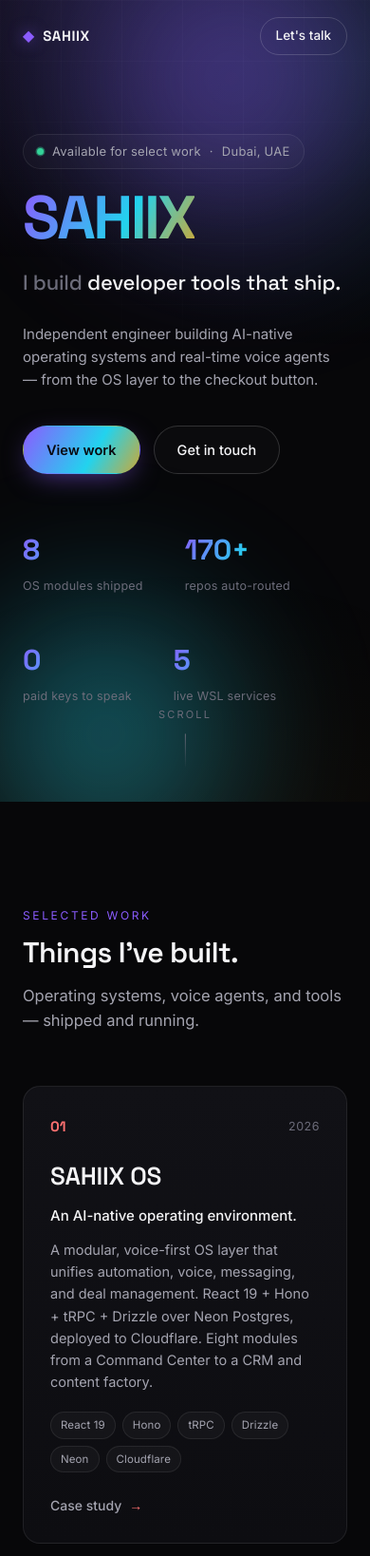
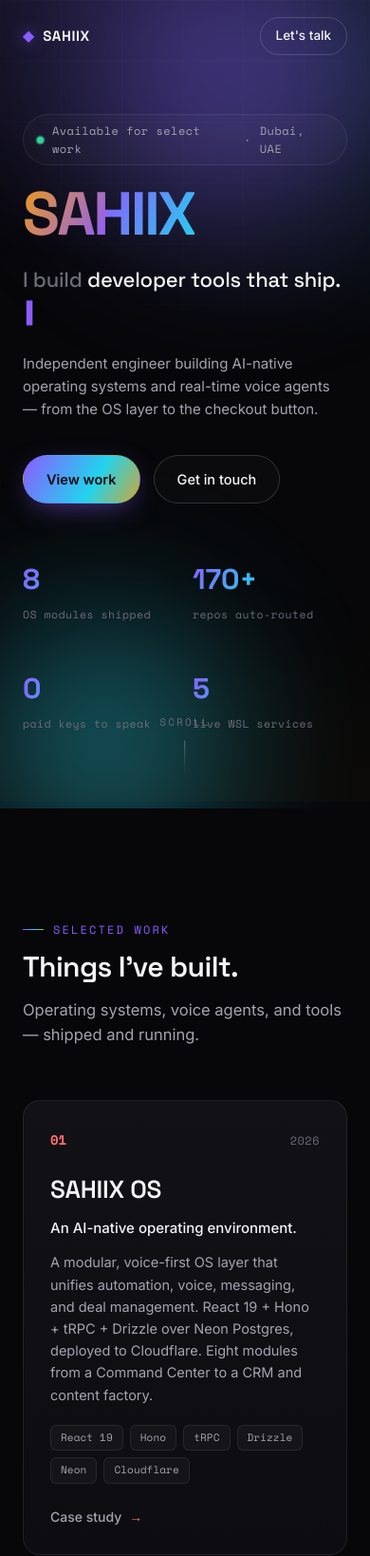
Before and after one commit to sahiixx/sahiix-portfolio, a website built with Vite: page index.html in a window 390 px wide. Shown: the top 1638 px of the page at 95% size. Built offline with nearby package versions, Linux system fonts and the light colour scheme.

Commit message:
Typography + animation polish pass
Add Space Mono as --mono accent for terminal-style technical labels (kickers, tags, index numbers, micro-labels, scroll-cue, detail-h, portrait mark). Fluid type-scale + shared easing tokens; text-wrap:balance + font-feature-settings on body. Motion: hero name gradient shimmer, blinking terminal caret after rotator, animated section-kicker marker, per-group staggered reveals, project-card accent top-line draw on hover, button sheen sweep, detail-view entrance. All guarded by prefers-reduced-motion. tsc clean, build green (+2KB css).

```diff
--- a/index.html
+++ b/index.html
@@ -48,7 +48,7 @@
     <link rel="preconnect" href="https://fonts.googleapis.com" />
     <link rel="preconnect" href="https://fonts.gstatic.com" crossorigin />
     <link
-      href="https://fonts.googleapis.com/css2?family=Inter:wght@400;500;600&family=Space+Grotesk:wght@500;600;700&display=swap"
+      href="https://fonts.googleapis.com/css2?family=Inter:wght@400;500;600;700&family=Space+Grotesk:wght@500;600;700&family=Space+Mono:wght@400;700&display=swap"
       rel="stylesheet"
     />
   </head>
--- a/src/main.ts
+++ b/src/main.ts
@@ -192,9 +192,13 @@
   },
   { threshold: 0.12, rootMargin: "0px 0px -8% 0px" },
 );
-document.querySelectorAll(".reveal").forEach((el, i) => {
-  // stagger within a group
-  (el as HTMLElement).style.transitionDelay = `${Math.min((i % 6) * 60, 360)}ms`;
+// stagger within each group — siblings share one delay sequence
+const groupIndex = new Map<ParentNode, number>();
+document.querySelectorAll(".reveal").forEach((el) => {
+  const parent = el.parentElement!;
+  const n = groupIndex.get(parent) ?? 0;
+  groupIndex.set(parent, n + 1);
+  (el as HTMLElement).style.transitionDelay = `${Math.min(n * 80, 480)}ms`;
   io.observe(el);
 });
 
--- a/src/style.css
+++ b/src/style.css
@@ -18,6 +18,21 @@
   --maxw: 1180px;
   --display: "Space Grotesk", system-ui, sans-serif;
   --body: "Inter", system-ui, sans-serif;
+  --mono: "Space Mono", ui-monospace, "SFMono-Regular", Menlo, monospace;
+
+  /* fluid type scale (clamp: min, fluid, max) */
+  --t-hero: clamp(64px, 13vw, 168px);
+  --t-display: clamp(30px, 5vw, 52px);
+  --t-rotator: clamp(22px, 4vw, 38px);
+  --t-lead: clamp(15px, 2vw, 18px);
+  --t-body: 16px;
+  --t-small: 14.5px;
+  --t-micro: 12px;
+
+  /* shared motion easing */
+  --ease-out: cubic-bezier(0.16, 1, 0.3, 1);
+  --ease-soft: cubic-bezier(0.2, 0.7, 0.2, 1);
+  --ease-spring: cubic-bezier(0.34, 1.56, 0.64, 1);
 }
 
 * { box-sizing: border-box; }
@@ -27,12 +42,14 @@
   background: var(--bg);
   color: var(--text);
   font-family: var(--body);
-  font-size: 16px;
+  font-size: var(--t-body);
   line-height: 1.6;
+  font-feature-settings: "ss01", "cv11";
   -webkit-font-smoothing: antialiased;
   text-rendering: optimizeLegibility;
   overflow-x: hidden;
 }
+h1, h2, h3 { text-wrap: balance; }
 /* ambient backdrop */
 body::before {
   content: "";
@@ -165,8 +182,9 @@
   display: inline-flex;
   align-items: center;
   gap: 9px;
-  font-size: 13px;
-  letter-spacing: 0.02em;
+  font-family: var(--mono);
+  font-size: 12px;
+  letter-spacing: 0.04em;
   color: var(--text-dim);
   margin: 0 0 22px;
   padding: 7px 14px;
@@ -191,24 +209,35 @@
 .hero-name {
   font-family: var(--display);
   font-weight: 700;
-  font-size: clamp(64px, 13vw, 168px);
+  font-size: var(--t-hero);
   line-height: 0.92;
   letter-spacing: -0.04em;
-  background: var(--grad);
+  background: linear-gradient(120deg, #8b5cff, #22d3ee, #f59e0b, #8b5cff);
+  background-size: 200% 100%;
   -webkit-background-clip: text;
   background-clip: text;
   color: transparent;
   display: inline-block;
+  animation: shimmer 9s linear infinite;
 }
+@keyframes shimmer { to { background-position: 200% 0; } }
 .hero-rotator {
   font-family: var(--display);
   font-weight: 500;
-  font-size: clamp(22px, 4vw, 38px);
+  font-size: var(--t-rotator);
   letter-spacing: -0.01em;
   margin: 0 0 24px;
   color: var(--text);
   min-height: 1.4em;
 }
+.hero-rotator::after {
+  content: "▍";
+  margin-left: 4px;
+  color: var(--accent);
+  font-weight: 400;
+  animation: blink 1.1s steps(1) infinite;
+}
+@keyframes blink { 0%, 50% { opacity: 1; } 50.01%, 100% { opacity: 0; } }
 .rotator-prefix { color: var(--text-faint); }
 .rotator-word {
   color: var(--text);
@@ -221,7 +250,7 @@
 
 .hero-tagline {
   max-width: 620px;
-  font-size: clamp(15px, 2vw, 18px);
+  font-size: var(--t-lead);
   color: var(--text-dim);
   margin: 0 0 36px;
 }
@@ -239,8 +268,20 @@
   border-radius: 999px;
   border: 1px solid transparent;
   cursor: pointer;
-  transition: transform 0.2s, background 0.2s, border-color 0.2s, box-shadow 0.2s;
+  position: relative;
+  overflow: hidden;
+  transition: transform 0.2s var(--ease-spring), background 0.2s, border-color 0.2s, box-shadow 0.2s;
 }
+.btn::after {
+  content: "";
+  position: absolute;
+  inset: 0;
+  background: linear-gradient(110deg, transparent 35%, rgba(255, 255, 255, 0.22) 50%, transparent 65%);
+  transform: translateX(-130%);
+  transition: transform 0.65s var(--ease-out);
+  pointer-events: none;
+}
+.btn:not(.btn-disabled):hover::after { transform: translateX(130%); }
 .btn-primary {
   background: var(--grad);
   color: #0a0a0f;
@@ -255,7 +296,7 @@
 .hero-stats { display: flex; gap: 44px; flex-wrap: wrap; }
 .stat { display: flex; flex-direction: column; gap: 4px; }
 .stat-value { font-family: var(--display); font-weight: 700; font-size: 30px; background: var(--grad); -webkit-background-clip: text; background-clip: text; color: transparent; }
-.stat-label { font-size: 12.5px; color: var(--text-faint); letter-spacing: 0.02em; }
+.stat-label { font-family: var(--mono); font-size: 11.5px; color: var(--text-faint); letter-spacing: 0.04em; }
 
 .scroll-cue {
   position: absolute;
@@ -266,6 +307,7 @@
   align-items: center;
   gap: 10px;
   font-size: 11px;
+  font-family: var(--mono);
   letter-spacing: 0.2em;
   text-transform: uppercase;
   color: var(--text-faint);
@@ -281,16 +323,29 @@
 }
 .section-head { margin-bottom: 56px; max-width: 640px; }
 .section-kicker {
+  display: inline-flex;
+  align-items: center;
+  gap: 10px;
+  font-family: var(--mono);
   font-size: 12px;
-  letter-spacing: 0.22em;
+  letter-spacing: 0.18em;
   text-transform: uppercase;
   color: var(--accent);
   margin: 0 0 14px;
 }
+.section-kicker::before {
+  content: "";
+  width: 22px;
+  height: 1px;
+  background: var(--grad);
+  transform-origin: 0 50%;
+  animation: drawline 0.8s var(--ease-out) both;
+}
+@keyframes drawline { from { transform: scaleX(0); } to { transform: scaleX(1); } }
 .section-title {
   font-family: var(--display);
   font-weight: 600;
-  font-size: clamp(30px, 5vw, 52px);
+  font-size: var(--t-display);
   line-height: 1.05;
   letter-spacing: -0.02em;
   margin: 0 0 16px;
@@ -326,20 +381,33 @@
 }
 .project:hover { transform: translateY(-4px); border-color: color-mix(in srgb, var(--accent) 55%, var(--line)); box-shadow: 0 24px 60px -28px color-mix(in srgb, var(--accent) 60%, transparent); }
 .project:hover::before { opacity: 1; }
+.project::after {
+  content: "";
+  position: absolute;
+  left: 0; top: 0;
+  width: 100%; height: 2px;
+  background: var(--grad);
+  transform: scaleX(0);
+  transform-origin: 0 50%;
+  transition: transform 0.55s var(--ease-out);
+  pointer-events: none;
+}
+.project:hover::after { transform: scaleX(1); }
 .project { cursor: pointer; }
 .project:focus-visible { outline: 2px solid color-mix(in srgb, var(--accent) 70%, #fff); outline-offset: 2px; }
 .project-featured { grid-column: span 1; }
 .project-top { display: flex; justify-content: space-between; align-items: center; margin-bottom: 20px; }
-.project-index { font-family: var(--display); font-weight: 700; font-size: 15px; color: color-mix(in srgb, var(--accent) 80%, #fff); }
-.project-year { font-size: 12.5px; color: var(--text-faint); letter-spacing: 0.04em; }
+.project-index { font-family: var(--mono); font-weight: 700; font-size: 14px; color: color-mix(in srgb, var(--accent) 80%, #fff); }
+.project-year { font-family: var(--mono); font-size: 12px; color: var(--text-faint); letter-spacing: 0.04em; }
 .project-name { font-family: var(--display); font-weight: 600; font-size: 26px; letter-spacing: -0.01em; margin: 0 0 8px; }
 .project-tagline { color: var(--text); font-size: 15px; margin: 0 0 12px; font-weight: 500; }
 .project-desc { color: var(--text-dim); font-size: 14.5px; margin: 0 0 20px; }
 .project-stack { display: flex; flex-wrap: wrap; gap: 7px; margin-bottom: 22px; }
 .tag {
-  font-size: 11.5px;
+  font-family: var(--mono);
+  font-size: 11px;
   padding: 4px 10px;
-  border-radius: 999px;
+  border-radius: 6px;
   border: 1px solid var(--line);
   background: rgba(255, 255, 255, 0.03);
   color: var(--text-dim);
@@ -365,6 +433,8 @@
 /* ── case-study detail view ─────────────────────────────────────────────────── */
 .detail { --accent: #8b5cff; }
 .detail.hidden, .detail[hidden] { display: none; }
+.detail:not([hidden]) .detail-inner { animation: detailIn 0.6s var(--ease-out) both; }
+@keyframes detailIn { from { opacity: 0; transform: translateY(18px); } to { opacity: 1; transform: translateY(0); } }
 .detail-inner {
   max-width: var(--maxw);
   margin: 0 auto;
@@ -386,12 +456,13 @@
   display: inline-flex;
   align-items: center;
   gap: 8px;
-  font-size: 13px;
+  font-family: var(--mono);
+  font-size: 12.5px;
   color: var(--text-dim);
   margin: 0 0 18px;
   letter-spacing: 0.02em;
 }
-.detail-index { font-family: var(--display); font-weight: 700; color: color-mix(in srgb, var(--accent) 85%, #fff); }
+.detail-index { font-family: var(--mono); font-weight: 700; color: color-mix(in srgb, var(--accent) 85%, #fff); }
 .detail-status {
   padding: 3px 10px;
   border-radius: 999px;
@@ -422,7 +493,7 @@
   border-bottom: 1px solid var(--line);
 }
 .detail-meta > div { display: flex; flex-direction: column; gap: 4px; }
-.detail-meta span { font-size: 12px; color: var(--text-faint); letter-spacing: 0.04em; text-transform: uppercase; }
+.detail-meta span { font-family: var(--mono); font-size: 11px; color: var(--text-faint); letter-spacing: 0.06em; text-transform: uppercase; }
 .detail-meta strong { font-family: var(--display); font-weight: 600; font-size: 15px; color: var(--text); }
 .detail-stack { display: flex; flex-wrap: wrap; gap: 8px; margin-bottom: 52px; }
 .detail-body {
@@ -433,10 +504,10 @@
 }
 @media (max-width: 880px) { .detail-body { grid-template-columns: 1fr; gap: 40px; } }
 .detail-h {
-  font-family: var(--display);
-  font-weight: 600;
-  font-size: 14px;
-  letter-spacing: 0.14em;
+  font-family: var(--mono);
+  font-weight: 700;
+  font-size: 12px;
+  letter-spacing: 0.16em;
   text-transform: uppercase;
   color: color-mix(in srgb, var(--accent) 85%, #fff);
   margin: 0 0 22px;
@@ -486,17 +557,17 @@
   background: radial-gradient(circle at 50% 30%, rgba(255, 255, 255, 0.12), transparent 60%);
 }
 .portrait-mark {
-  font-family: var(--display);
+  font-family: var(--mono);
   font-weight: 700;
-  letter-spacing: 0.18em;
-  font-size: 13px;
+  letter-spacing: 0.22em;
+  font-size: 12px;
   color: var(--text-dim);
 }
 .bio { margin: 18px 0 28px; display: flex; flex-direction: column; gap: 14px; }
 .bio-p { color: var(--text-dim); font-size: 16px; margin: 0; max-width: 560px; }
 .about-meta { display: flex; gap: 40px; flex-wrap: wrap; }
 .about-meta > div { display: flex; flex-direction: column; gap: 4px; }
-.about-meta span { font-size: 12px; color: var(--text-faint); letter-spacing: 0.04em; text-transform: uppercase; }
+.about-meta span { font-family: var(--mono); font-size: 11px; color: var(--text-faint); letter-spacing: 0.06em; text-transform: uppercase; }
 .about-meta strong { font-family: var(--display); font-weight: 600; font-size: 16px; color: var(--text); }
 
 /* ── skills ────────────────────────────────────────────────────────────────── */
@@ -552,7 +623,7 @@
 .field-row { display: grid; grid-template-columns: 1fr 1fr; gap: 16px; }
 @media (max-width: 520px) { .field-row { grid-template-columns: 1fr; } .contact-card { padding: 32px 24px; } }
 .field { display: flex; flex-direction: column; gap: 7px; }
-.field span { font-size: 12px; color: var(--text-faint); letter-spacing: 0.04em; text-transform: uppercase; }
+.field span { font-family: var(--mono); font-size: 11px; color: var(--text-faint); letter-spacing: 0.06em; text-transform: uppercase; }
 .field input, .field textarea {
   background: rgba(0, 0, 0, 0.25);
   border: 1px solid var(--line);
@@ -571,7 +642,7 @@
 .socials { display: flex; gap: 22px; margin-top: 30px; flex-wrap: wrap; }
 .social { display: flex; flex-direction: column; gap: 2px; transition: transform 0.2s; }
 .social:hover { transform: translateY(-2px); }
-.social-label { font-size: 12px; color: var(--text-faint); letter-spacing: 0.04em; text-transform: uppercase; }
+.social-label { font-family: var(--mono); font-size: 11px; color: var(--text-faint); letter-spacing: 0.06em; text-transform: uppercase; }
 .social-handle { font-family: var(--display); font-weight: 600; font-size: 15px; color: var(--text); }
 .social-nolink { cursor: default; opacity: 0.7; }
 
@@ -593,11 +664,14 @@
 .footer-top:hover { color: var(--text); }
 
 /* ── reveal animation ──────────────────────────────────────────────────────── */
-.reveal { opacity: 0; transform: translateY(22px); transition: opacity 0.7s cubic-bezier(0.2, 0.7, 0.2, 1), transform 0.7s cubic-bezier(0.2, 0.7, 0.2, 1); }
+.reveal { opacity: 0; transform: translateY(22px); transition: opacity 0.7s var(--ease-soft), transform 0.7s var(--ease-soft); }
 .reveal.in { opacity: 1; transform: translateY(0); }
 @media (prefers-reduced-motion: reduce) {
   .reveal { opacity: 1; transform: none; transition: none; }
   .orb, .dot, .scroll-cue-line { animation: none; }
+  .hero-name, .hero-rotator::after, .section-kicker::before,
+  .detail:not([hidden]) .detail-inner { animation: none; }
+  .btn::after { display: none; }
   html { scroll-behavior: auto; }
 }
 
```
